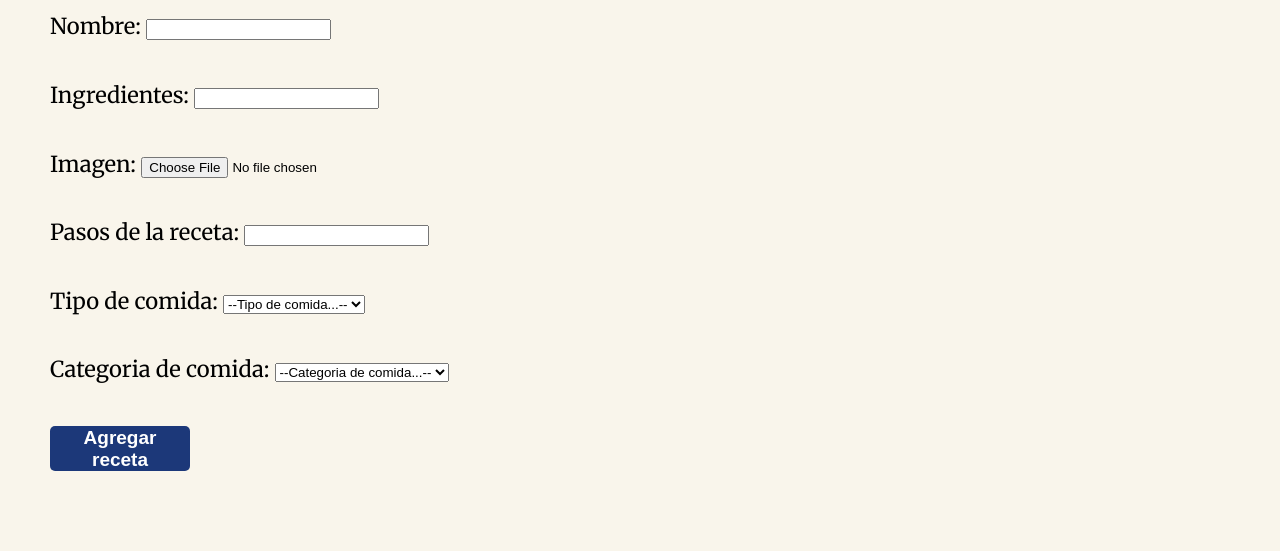
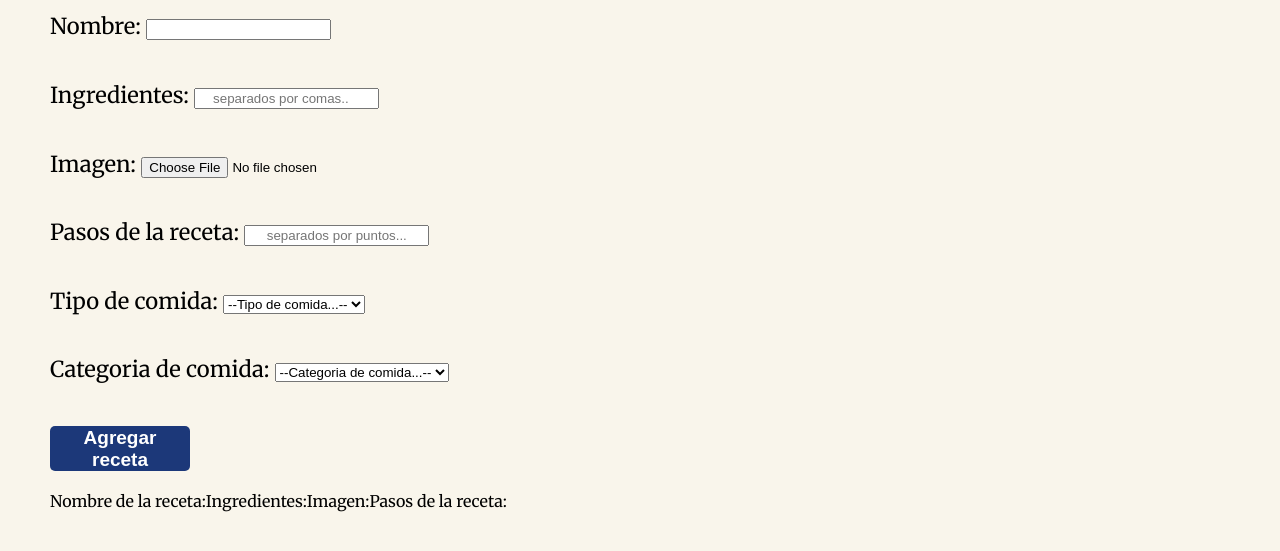
Before and after one commit to AndresV29/Proyecto1_Straw, a plain HTML site: page html/registro-recetas.html in a window 1280 px wide. Shown: the part 157-708 px from the top of the page. Drawn offline with Linux system fonts and the light colour scheme.

Commit message:
Update registro-recetas.html

```diff
--- a/html/registro-recetas.html
+++ b/html/registro-recetas.html
@@ -39,7 +39,7 @@
             </div>
             <div>
                 <label for="txt-ingredientes">Ingredientes:</label>
-                <input type="text" name="txt-ingredientes" id="txt-ingredientes">
+                <input type="text" name="txt-ingredientes" id="txt-ingredientes" placeholder="    separados por comas..">
             </div>
 
             <div>
@@ -49,7 +49,7 @@
 
             <div>
                 <label for="txt-pasos-receta">Pasos de la receta:</label>
-                <input type="text" name="txt-pasos-receta" id="txt-pasos-receta">
+                <input type="text" name="txt-pasos-receta" id="txt-pasos-receta" placeholder="     separados por puntos...">
             </div>
 
 
@@ -81,12 +81,23 @@
             <button id="btn-agregar-receta" type="button">Agregar receta</button>
         </form>
 
-        <!-- Visualizacion de recetas -->
-        <section>
+        <section class="tabla-recetas">
+            <table id="tbl-recetas">
+                <thead>
+                    <tr>
+                        <td>Nombre de la receta: </td>
+                        <td>Ingredientes: </td>
+                        <td>Imagen: </td>
+                        <td>Pasos de la receta: </td>
+                    </tr>
+                </thead>
 
 
+                <tbody>
 
+                </tbody>
 
+            </table>
         </section>
     </main>
     <script src="/javascript/registro-recetas.js"></script>
```
